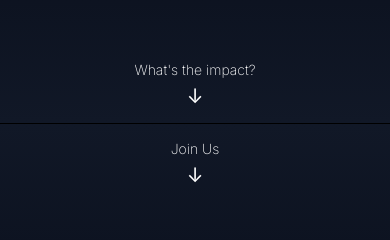
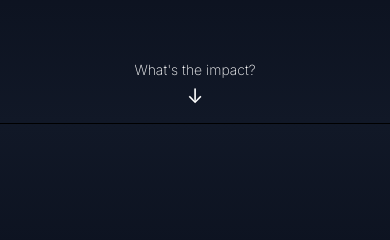
Before and after one commit to Mudit18/elega, a Next.js app: page / in a window 390 px wide. Shown: the part 4940-5180 px from the top of the page. Built offline with nearby package versions, Linux system fonts and the light colour scheme.

Commit message:
Fix for join us on mobile

```diff
--- a/src/app/page.js
+++ b/src/app/page.js
@@ -158,7 +158,7 @@ export default function Home() {
           <div className='relative md:ml-10 w-full md:w-1/2 md:h-screen flex flex-col items-center justify-center'>
             <div className='text-md md:text-4xl pt-1 pb-1 md:pt-3 md:pb-2 pl-10 pr-10 md:font-extralight border border-white text-white'>VALUE WE ADD</div>
             <Link href="#contact">
-              <div className='absolute bottom-20 m-auto left-0 right-0 flex flex-col justify-center items-center'>
+              <div className='absolute bottom-20 m-auto left-0 right-0 hidden md:flex flex-col justify-center items-center'>
                 <div className='text-sm pt-3 pb-2 font-extralight text-white'>Join Us</div>
                 <button className='text-xl animate-bounce text-white'>&darr;</button>
               </div>
```
Also changed, not shown: 3 other files (tests, documents, lock files or other folders).
